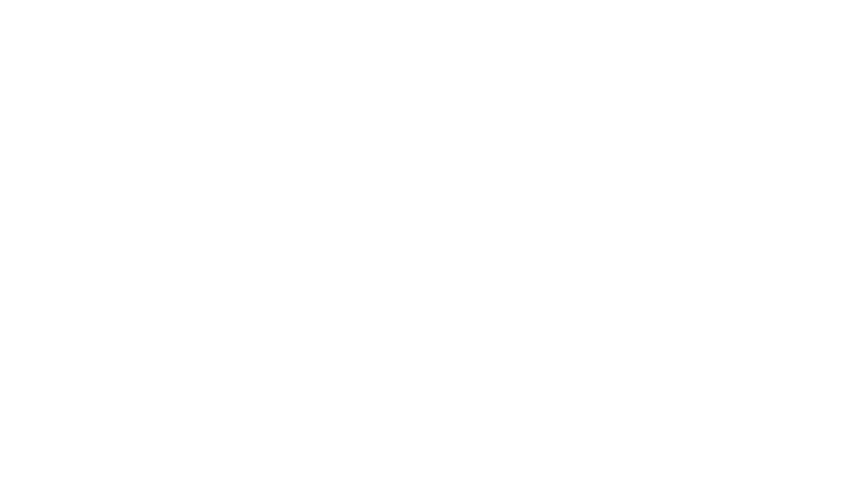
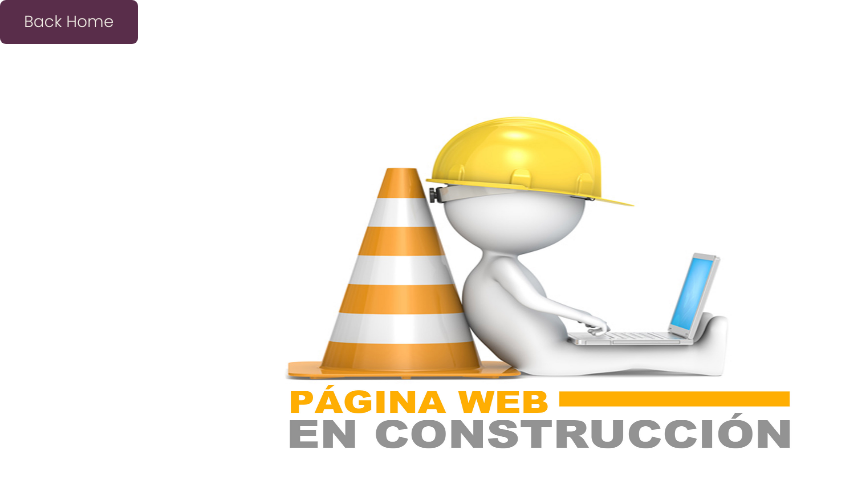
Before and after one commit to Lucascserrate/cava_verdot, a React (Create React App) app in the folder client/: page /about in a window 1280 px wide. Before the commit this address had no page. Shown: the top 488 px of the page, without its empty margins (0-853 px from the left). Built offline with nearby package versions, Linux system fonts and the light colour scheme.

Commit message:
Detalles generales  agregados

```diff
--- /dev/null
+++ b/client/src/components/About/About.jsx
@@ -0,0 +1,21 @@
+import React from "react";
+import image from "../../assets/PAGINA.jpg";
+import { Link } from "react-router-dom";
+import s from "./About.module.css";
+
+function About() {
+  return (
+    <div>
+      <>
+        <Link to="/">
+          <button className={s.form__submit}>Back Home</button>
+        </Link>
+      </>
+      <div>
+        <img src={image} className={s.image} />
+      </div>
+    </div>
+  );
+}
+
+export default About;
--- /dev/null
+++ b/client/src/components/About/About.module.css
@@ -0,0 +1,16 @@
+.form__submit{
+  background: var(--color-btn);
+  color: black;
+  padding: .8em 1.5em;
+  outline: none;
+  border: none;
+  font-size: 1rem;
+  border-radius: 6px;
+  cursor: pointer;
+  color: var(--color-primary);
+}
+
+.image{
+  width: 1000px;
+  height: 500px;
+}
--- a/client/src/components/App/App.jsx
+++ b/client/src/components/App/App.jsx
@@ -5,6 +5,7 @@ import Home from '../Home/Home'
 import Store from '../Store/Store'
 import Details from '../Details/Details'
 import FORMIKPostProductForm from '../FormularioPostProduct/FORMIKPostProductForm'
+import About from '../About/About'
 
 function App() {
   return (
@@ -15,6 +16,8 @@ function App() {
         <Route path='/store/:id' element={<Details />} />
         <Route path='/register' element={<Register />} />
         <Route path='/postproduct' element={<FORMIKPostProductForm />} />
+        <Route path='/about' element={<About />} />
+        <Route path='/login' element={<About />} />
       </Routes>
     </div>
   );
--- a/client/src/components/FormularioPostProduct/FORMIKPostProductForm.jsx
+++ b/client/src/components/FormularioPostProduct/FORMIKPostProductForm.jsx
@@ -2,7 +2,7 @@ import React, {useState, useEffect} from 'react'
 import { Formik, Form, Field, ErrorMessage } from 'formik'
 import { PostProduct, getAllCategories } from '../../redux/actions';
 import { useDispatch, useSelector } from 'react-redux'
-import { useNavigate } from 'react-router-dom'
+import { Link, useNavigate } from 'react-router-dom'
 import axios from 'axios';
 import s from './PostProduct.module.css'
 
@@ -220,7 +220,11 @@ useEffect(() => {
                 </Form>
             )}
           </Formik>
-
+        <>
+        <Link to='/'>
+            <button className={s.form__submit}>Back Home</button>
+        </Link>
+        </>
         </div>
     );
 }
```
Also changed, not shown: client/src/assets/PAGINA.jpg (added), client/src/assets/construccion.svg (added).
